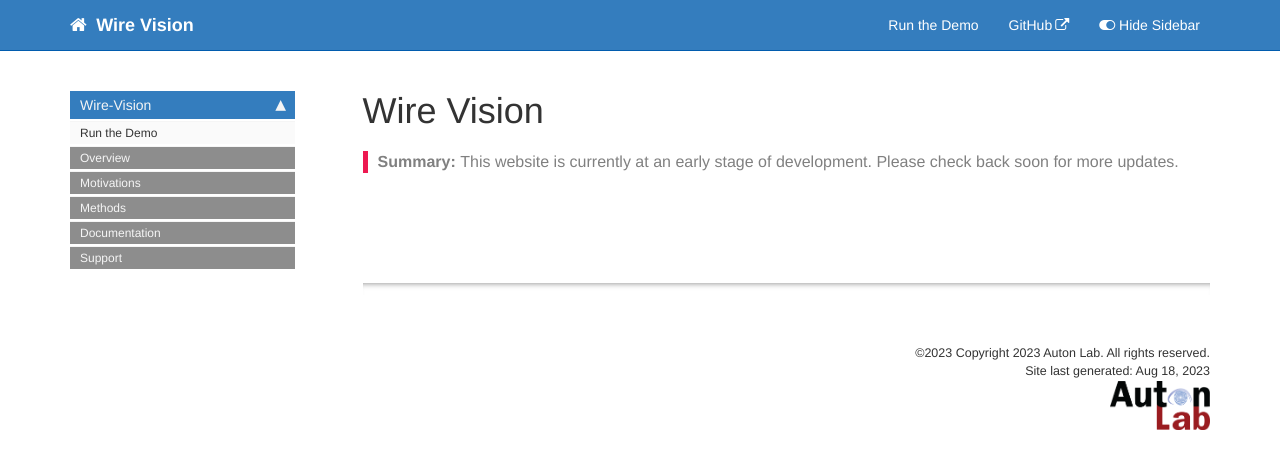
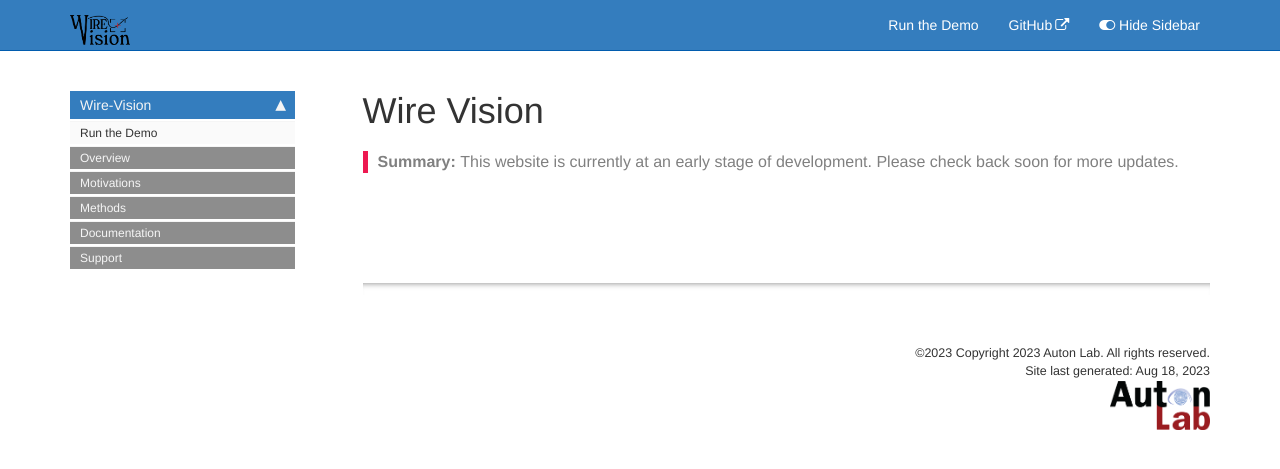
Before and after one commit to autonlab/wire-vision, a Jekyll site: the page built from index.md, in a window 1280 px wide. Shown: the top 469 px of the page. Built offline with Jekyll 4.4.1, drawn with Linux system fonts in a browser that asks for light colours; comment, search, counter and statistics services are not loaded.

Commit message:
updated navbar logo

```diff
--- a/_includes/head.html
+++ b/_includes/head.html
@@ -40,4 +40,4 @@
 
 <link rel="alternate" type="application/rss+xml" title="{{ site.title }}" href="{{ "/feed.xml" | prepend: site.url }}">
 
-{% comment %} Copyright 2021 Google LLC {% endcomment %}
+{% comment %} Copyright 2023 Auton Lab {% endcomment %}
--- a/_includes/topnav.html
+++ b/_includes/topnav.html
@@ -8,7 +8,9 @@
                 <span class="icon-bar"></span>
                 <span class="icon-bar"></span>
             </button>
-            <a class="fa fa-home fa-lg navbar-brand" href="index.html">&nbsp;<span class="projectTitle"> {{site.topnav_title}}</span></a>
+            <a class="navbar-brand" href="index.html">
+                <span><img alt="Wire Vision" src="../images/wv-logo.png" width="60" height="30"></span>
+            </a>
         </div>
         <div class="collapse navbar-collapse" id="bs-example-navbar-collapse-1">
             <ul class="nav navbar-nav navbar-right">
```
Also changed, not shown: images/wv-logo.png (added).
